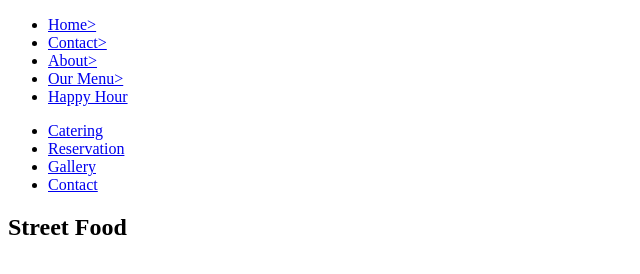
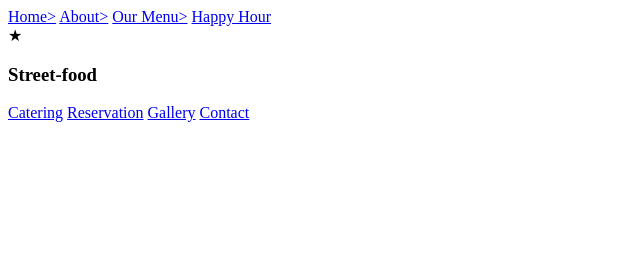
Before and after one commit to Ag-nes/STREET-FOOD, a plain HTML site: page index.html in a window 1280 px wide. Shown: the whole page, without its empty margins (0-640 px from the left). Drawn offline with Linux system fonts and the light colour scheme.

Commit message:
this commit has added html strycture

```diff
--- a/index.html
+++ b/index.html
@@ -3,40 +3,27 @@
 <head>
 <title>
     Street-food
-
 </title>
-<link rel="stylesheet" href="index.css">
+<link rel="stylesheet" type="idex.css"
 </head>
 <body>
-    <div class="nav-bar">
+    <div class="page1">
         <nav>
-            <div class="column">
-            <ul>
-                <li><a href="#home">Home></a></li>
-
-
-                <li><a href="#contact">Contact></a></li>
-
-
-                <li><a href="#about">About></a></li>
-
-                <li><a href="#Our Menu">Our Menu></a></li>
-
-                <li><a href="#Happy Hour">Happy Hour</a></li>
-            </ul>
-
+            <div class="nav">
+            <nav>
+                <a href="#Home">Home></a>
+                <a href="#About">About></a>
+                <a href="#Our Menu">Our Menu></a>
+                <a href="#Happy Hour">Happy Hour</a>
+                <div class="logo"
+                <div id="logo">&bigstar;</div>
+                    <h1 class="h1">Street-food</h1>
             </div>
-
-            <div class="column">
-        <ul>
-            <li><a href="Catering">Catering</a></li>
-                <li><a href="Reservation">Reservation</a></li>
-                <li><a href="Gallery">Gallery</a></li>
-                <li><a href="Contact">Contact</a></li>
-        </ul>
-    <h1>
-        Street Food
-    </h1>
+            <a href="Catering">Catering</a>
+            <a href="Reservation">Reservation</a>
+             <a href="Gallery">Gallery</a>
+            <a href="Contact">Contact</a>
+     </div>
+    </nav>
 </body>
-
 </html>
```
